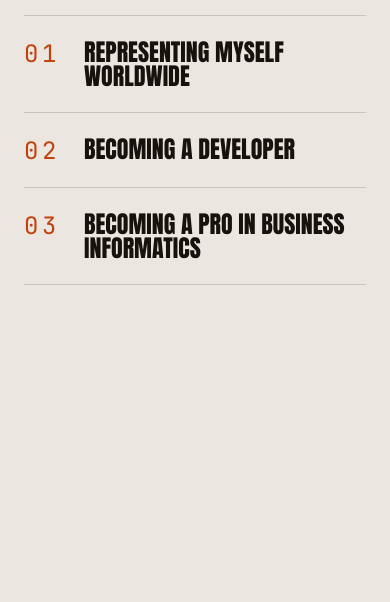
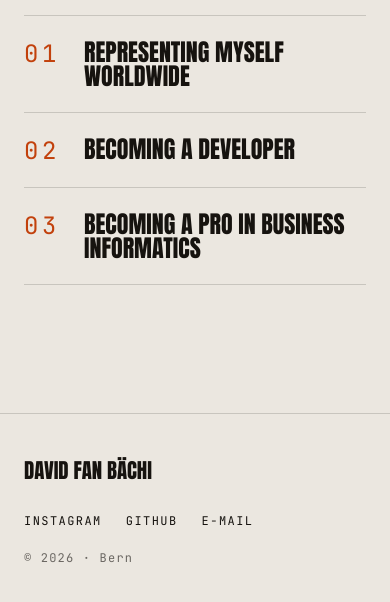
Before and after one commit to deijva/Portfolio, a plain HTML site: page goals.html in a window 390 px wide. Shown: the part 188-790 px from the top of the page. Drawn offline with Linux system fonts and the light colour scheme.

```diff
--- a/goals.html
+++ b/goals.html
@@ -10,22 +10,6 @@
     <title>Meine Vision und Ziele</title>
 </head>
 <body>
-  <nav class="navbar">
-  <button class="nav-toggle" id="nav-toggle"
-          aria-expanded="false" aria-controls="nav-links" aria-label="Menü öffnen">
-    <span class="nav-toggle-bar"></span>
-    <span class="nav-toggle-bar"></span>
-    <span class="nav-toggle-bar"></span>
-  </button>
-
-  <ul class="nav-links" id="nav-links">
-    <li><a href="index.html">Home</a></li>
-    <li><a href="experience.html">Experience</a></li>
-    <li><a href="goals.html">Goals</a></li>
-    <li><a href="contact.html">Contact</a></li>
-  </ul>
-</nav>
-
     <div class="goals">
         <h1>Goals</h1>
         <ul>
@@ -34,6 +18,7 @@
             <li>Becoming a pro in business informatics</li>
         </ul>
       </div>
+    <script src="resources/js/layout.js"></script>
     <script src="resources/js/nav.js"></script>
 </body>
 </html>
--- a/resources/css/index.css
+++ b/resources/css/index.css
@@ -92,7 +92,8 @@
 body.intro .video-section,
 body.intro .experience,
 body.intro .goals,
-body.intro .contact {
+body.intro .contact
+body.intro .footer {
   opacity: 0;
   pointer-events: none;
 }
@@ -370,6 +371,58 @@
   margin-top: 0.4rem;
 }
 
+/* Footer */
+.footer {
+  border-top: 1px solid var(--line);
+  margin-top: var(--section-gap);
+  padding: 2.5rem var(--gutter);
+}
+
+.footer-inner {
+  max-width: var(--content-width);
+  margin: 0 auto;
+  display: flex;
+  justify-content: space-between;
+  align-items: center;
+  gap: 1.5rem;
+  flex-wrap: wrap;
+}
+
+.footer-name {
+  font-family: var(--font-display);
+  font-size: 1.3rem;
+  text-transform: uppercase;
+}
+
+.footer-links {
+  display: flex;
+  gap: 1.5rem;
+  list-style: none;
+  margin: 0;
+  padding: 0;
+}
+
+.footer-links a {
+  font-family: var(--font-mono);
+  font-size: var(--step-s);
+  letter-spacing: 0.12em;
+  text-transform: uppercase;
+  text-decoration: none;
+  color: var(--ink);
+  transition: color 0.25s ease;
+}
+
+.footer-links a:hover {
+  color: var(--accent);
+}
+
+.footer-copy {
+  font-family: var(--font-mono);
+  font-size: var(--step-s);
+  letter-spacing: 0.1em;
+  color: var(--ink-soft);
+}
+
 /* Andere HTML-Files */
 
 .experience,
@@ -640,4 +693,9 @@
   .stat:last-child {
     border-bottom: none;
   }
+   .footer-inner {
+    flex-direction: column;
+    align-items: flex-start;
+    gap: 1rem;
+  }
 }
--- /dev/null
+++ b/resources/js/layout.js
@@ -0,0 +1,46 @@
+// Gemeinsame Navbar und Footer für alle Seiten
+
+const navbarHTML = `
+  <nav class="navbar">
+    <button class="nav-toggle" id="nav-toggle"
+            aria-expanded="false" aria-controls="nav-links" aria-label="Menü öffnen">
+      <span class="nav-toggle-bar"></span>
+      <span class="nav-toggle-bar"></span>
+      <span class="nav-toggle-bar"></span>
+    </button>
+    <ul class="nav-links" id="nav-links">
+      <li><a href="index.html">Home</a></li>
+      <li><a href="experience.html">Experience</a></li>
+      <li><a href="goals.html">Goals</a></li>
+      <li><a href="contact.html">Contact</a></li>
+    </ul>
+  </nav>
+`;
+
+const footerHTML = `
+  <footer class="footer">
+    <div class="footer-inner">
+      <span class="footer-name">David Fan Bächi</span>
+      <ul class="footer-links">
+        <li><a href="https://www.instagram.com/deijva" target="_blank" rel="noopener">Instagram</a></li>
+        <li><a href="https://github.com/deijva" target="_blank" rel="noopener">GitHub</a></li>
+        <li><a href="mailto:d.baechi@hotmail.com">E-Mail</a></li>
+      </ul>
+      <span class="footer-copy">© ${new Date().getFullYear()} · Bern</span>
+    </div>
+  </footer>
+`;
+
+// Navbar ganz oben in den Body einsetzen
+document.body.insertAdjacentHTML('afterbegin', navbarHTML);
+
+// Footer ganz unten anhängen
+document.body.insertAdjacentHTML('beforeend', footerHTML);
+
+// Aktiven Link markieren
+const current = location.pathname.split('/').pop() || 'index.html';
+document.querySelectorAll('.nav-links a').forEach(function (link) {
+  if (link.getAttribute('href') === current) {
+    link.classList.add('active');
+  }
+});
```
Also changed, not shown: contact.html (+1 -15 lines), experience.html (+1 -16 lines), index.html (+1 -17 lines).
